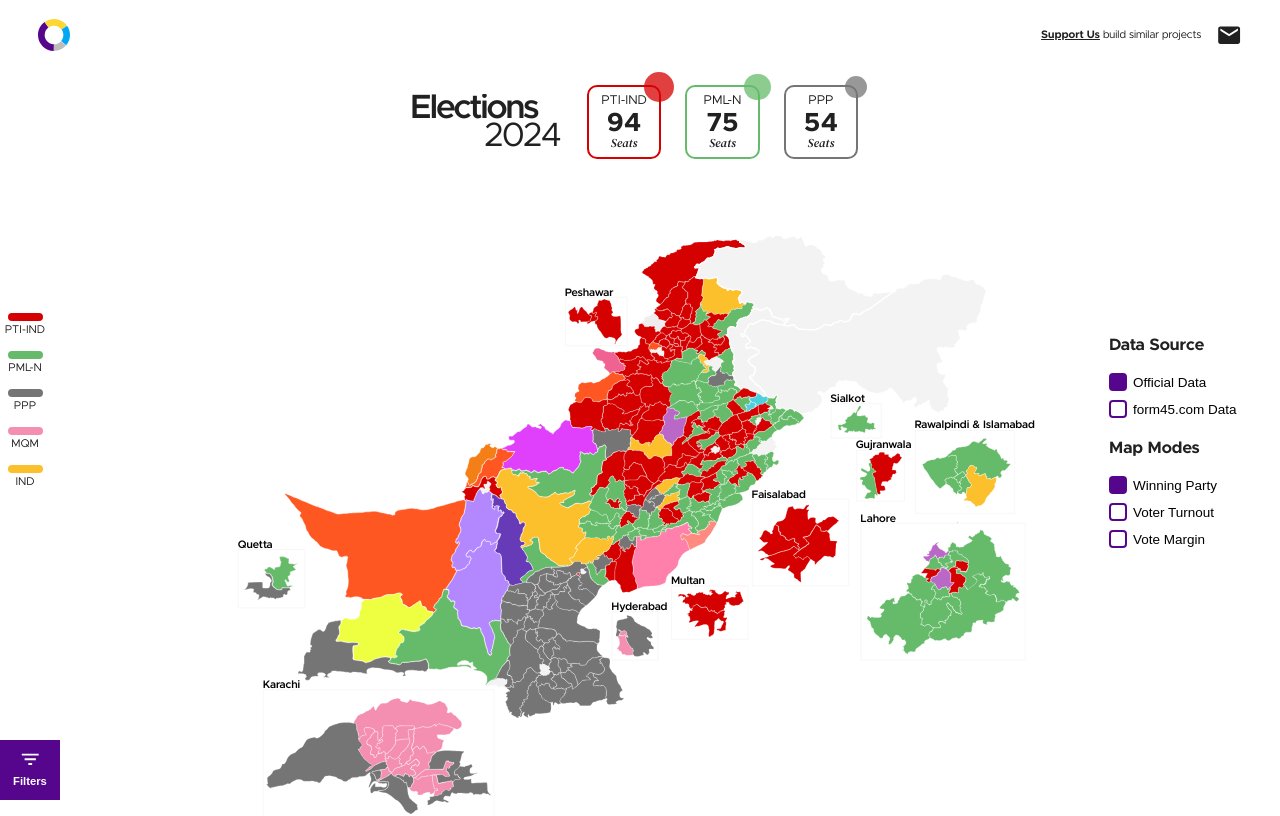
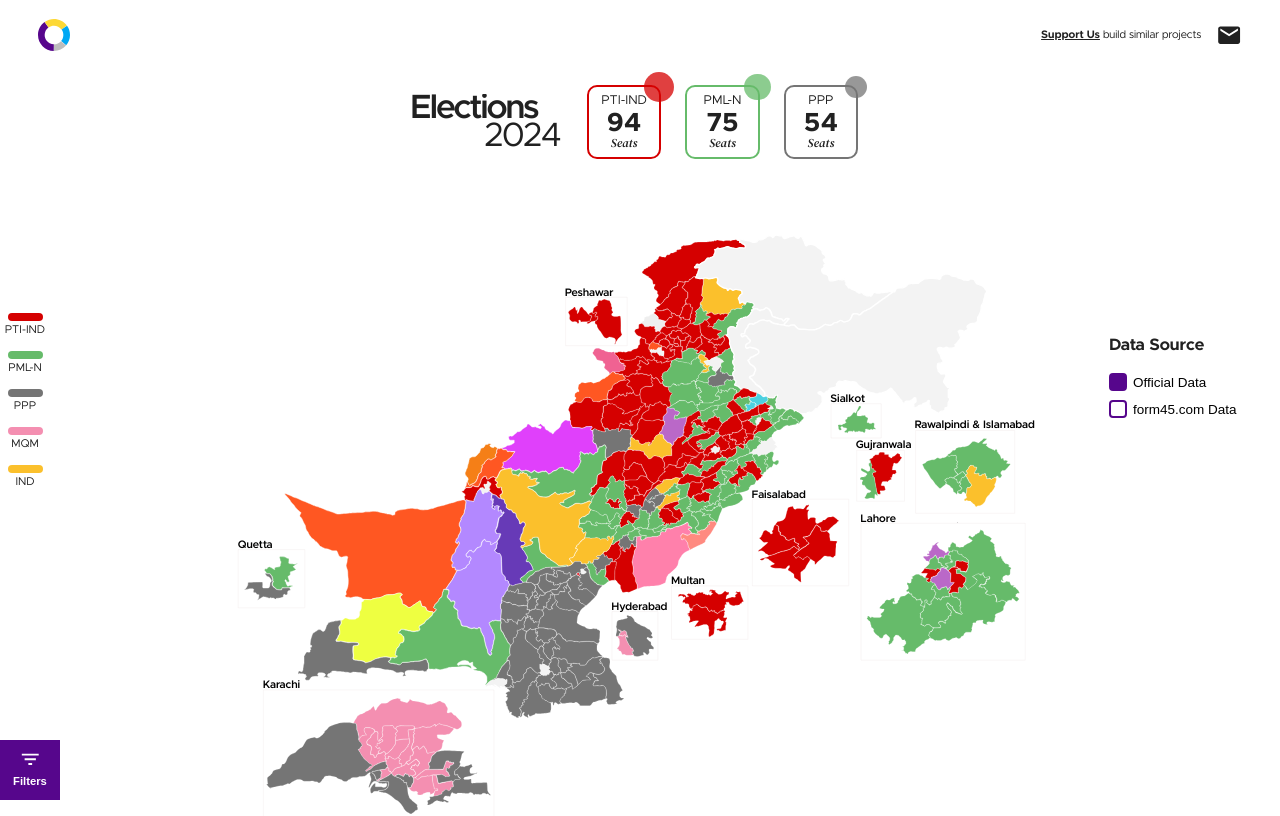
Before and after one commit to Danial-Sadiq-Masood/elections, a React (Create React App) app: page / in a window 1280 px wide. Shown: the top 816 px of the page. Built offline with nearby package versions, Linux system fonts and the light colour scheme; a web font is replaced by a local one.

Commit message:
make improvements to maps

```diff
--- a/src/components/data/mapModes.js
+++ b/src/components/data/mapModes.js
@@ -88,12 +88,12 @@ export default function MapModes ({ currentYear, state, stateFunction, mapState,
                     return <DataSourceRadio actor={actor} radioVotesKey={source.key} votesKey={votesKey} setVotesKey={setVotesKey} key={source.title} {...{currentYear, stateFunction, mapState}} active={state} text={source.title}/>
                 })}
             </div>
-            {<div className='modes'>
+            {/*<div className='modes'>
                 <h3>Map Modes</h3>
                 {modes && modes.length > 0 && modes.map((mode) => {
                     return <CustomRadio processClick={processModeClick} votesKey={votesKey} key={mode} {...{setMapMode}} active={mapMode} text={mode}/>
                 })}
-            </div>}
+            </div>*/}
         </Container>
     )
 }
```
